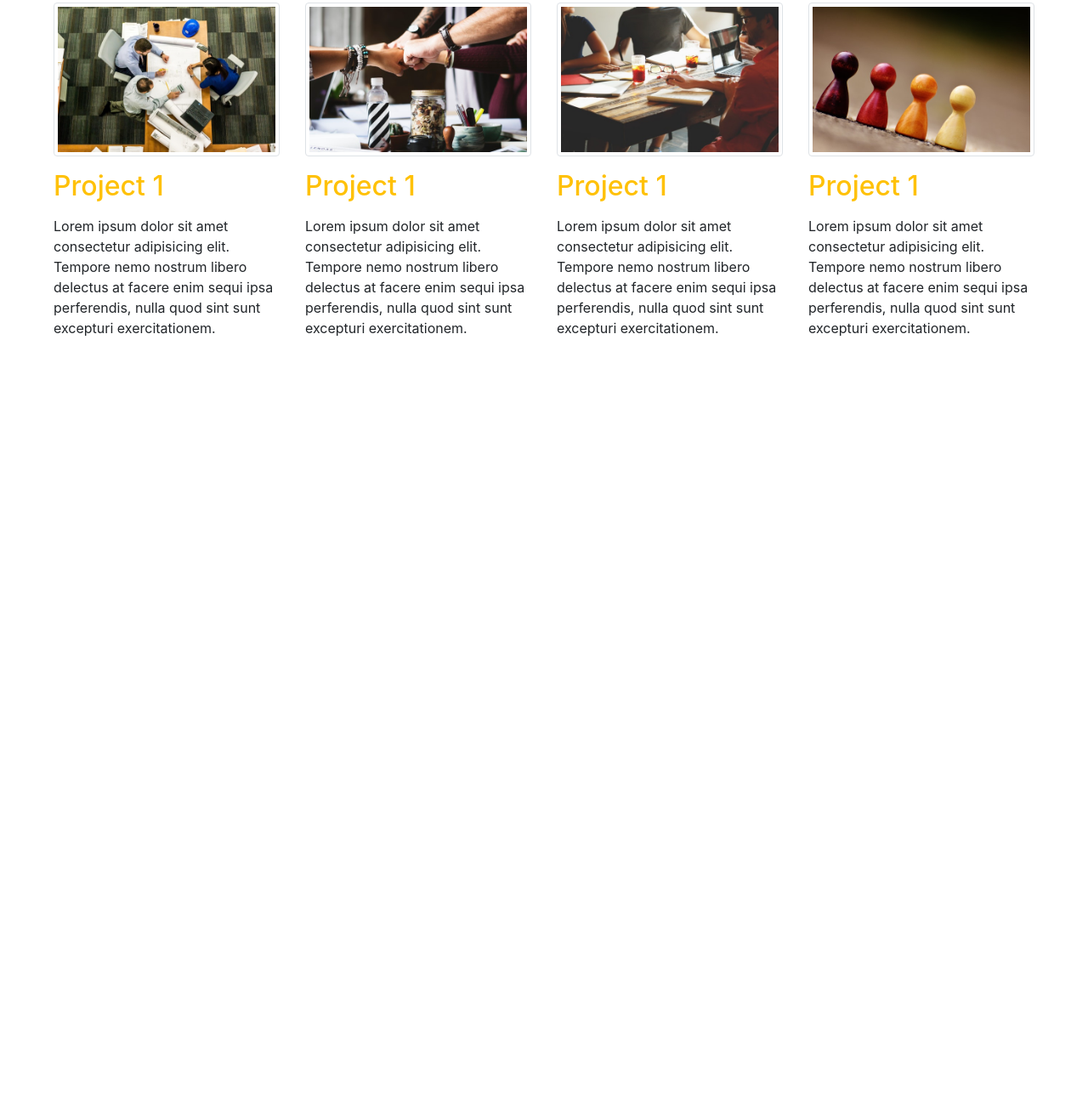
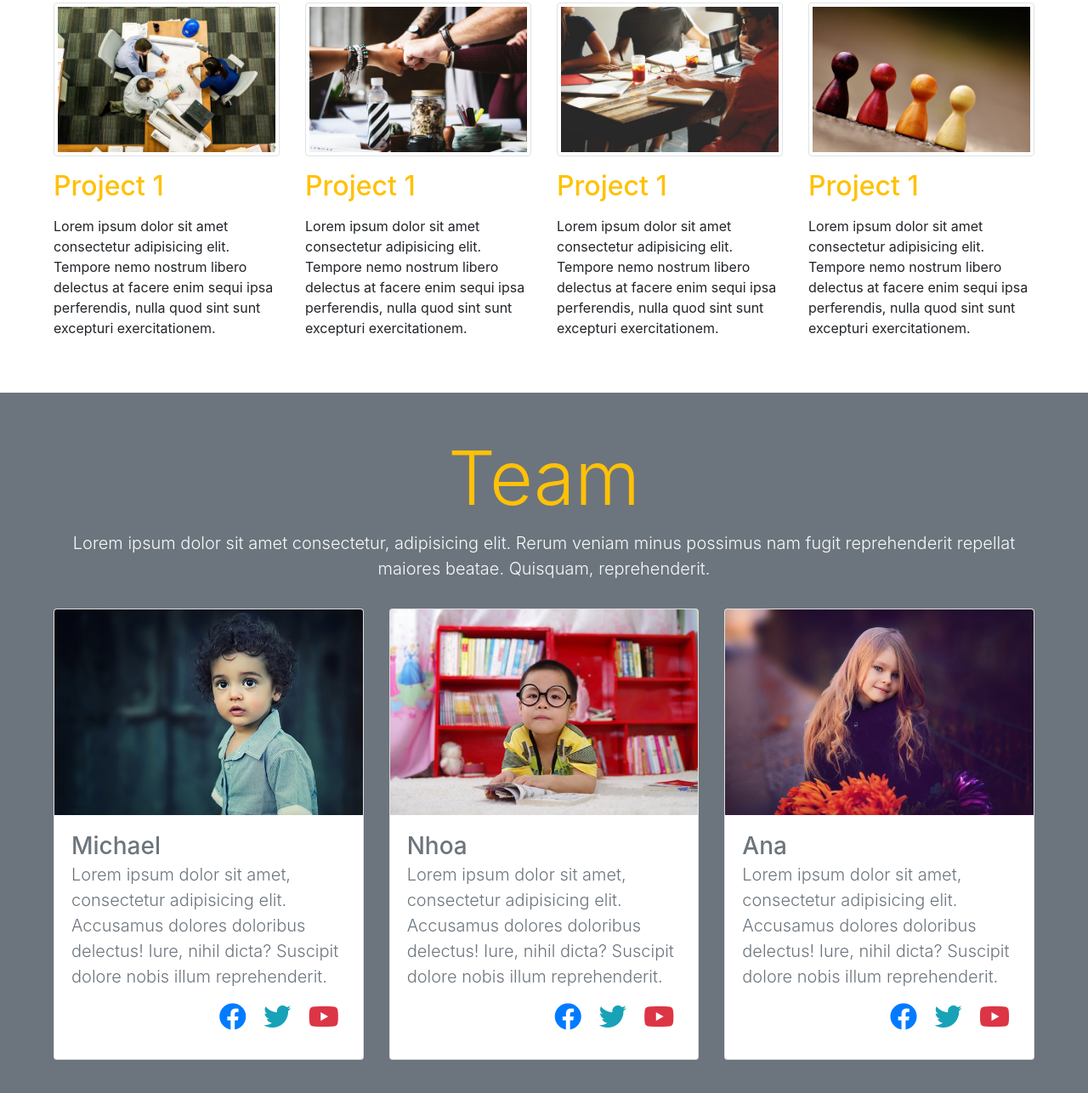
Before and after one commit to mlgjsk/Bootstrap-Practice, a plain HTML site: page index.html in a window 1280 px wide. Shown: the part 1742-3028 px from the top of the page at 85% size. Before the commit the page ends 2204 px from the top, so only its background shows below. Drawn offline with nearby package versions, Linux system fonts and the light colour scheme.

Commit message:
Team Section

```diff
--- a/index.html
+++ b/index.html
@@ -134,7 +134,6 @@
 
     <!--Projects-->
 
-    <!--End of Projects-->
     <section class="p-5">
         <div class="container-fluid">
             <div class="row">
@@ -175,6 +174,90 @@
             </div>
         </div>
     </section>
+    <!--End of Projects-->
+
+    <!--Team-->
+    <section class="p-sm-5 p-2 bg-secondary">
+        <div class="container-fluid">
+            <div class="row">
+                <div class="col text-center mb-3">
+                    <h1 class="text-warning display-2">Team</h1>
+                    <p class="lead text-light">Lorem ipsum dolor sit amet consectetur, adipisicing elit. Rerum
+                        veniam minus possimus nam fugit
+                        reprehenderit repellat maiores beatae. Quisquam, reprehenderit.</p>
+                </div>
+            </div>
+            <div class="row">
+                <div class="col-lg-4 col-sm-10 mx-auto mb-4">
+                    <div class="card">
+                        <img class="card-img-top" src="/images/kid1.jpg" alt="member of team">
+                        <div class="card-body">
+                            <div class="card-title">
+                                <h3 class="text-muted">Michael</h3>
+                                <div class="card-subtitle">
+                                    <p class="lead text-secondary">Lorem ipsum dolor sit amet, consectetur
+                                        adipisicing elit. Accusamus dolores
+                                        doloribus delectus! Iure, nihil dicta? Suscipit dolore nobis illum
+                                        reprehenderit.</p>
+                                </div>
+                                <div class="text-right">
+                                    <a href="#"><i class="fab fa-facebook fa-2x mx-2 text-primary"></i></a>
+                                    <a href="#"><i class="fab fa-twitter fa-2x mx-2 text-info"></i></a>
+                                    <a href="#"><i class="fab fa-youtube fa-2x mx-2 text-danger"></i></a>
+                                </div>
+                            </div>
+                        </div>
+                    </div>
+
+                </div>
+                <div class="col-lg-4 col-sm-10 mx-auto mb-4">
+                    <div class="card">
+                        <img class="card-img-top" src="/images/kid2.jpg" alt="member of team">
+                        <div class="card-body">
+                            <div class="card-title">
+                                <h3 class="text-muted">Nhoa</h3>
+                                <div class="card-subtitle">
+                                    <p class="lead text-secondary">Lorem ipsum dolor sit amet, consectetur
+                                        adipisicing elit. Accusamus dolores
+                                        doloribus delectus! Iure, nihil dicta? Suscipit dolore nobis illum
+                                        reprehenderit.</p>
+                                </div>
+                                <div class="text-right">
+                                    <a href="#"><i class="fab fa-facebook fa-2x mx-2 text-primary"></i></a>
+                                    <a href="#"><i class="fab fa-twitter fa-2x mx-2 text-info"></i></a>
+                                    <a href="#"><i class="fab fa-youtube fa-2x mx-2 text-danger"></i></a>
+                                </div>
+                            </div>
+                        </div>
+                    </div>
+                </div>
+                <div class="col-lg-4 col-sm-10 mx-auto mb-4">
+                    <div class="card">
+                        <img class="card-img-top" src="/images/kid3.jpg" alt="member of team">
+                        <div class="card-body">
+                            <div class="card-title">
+                                <h3 class="text-muted">Ana</h3>
+                                <div class="card-subtitle">
+                                    <p class="lead text-secondary">Lorem ipsum dolor sit amet, consectetur
+                                        adipisicing elit. Accusamus dolores
+                                        doloribus delectus! Iure, nihil dicta? Suscipit dolore nobis illum
+                                        reprehenderit.</p>
+                                </div>
+                                <div class="text-right">
+                                    <a href="#"><i class="fab fa-facebook fa-2x mx-2 text-primary"></i></a>
+                                    <a href="#"><i class="fab fa-twitter fa-2x mx-2 text-info"></i></a>
+                                    <a href="#"><i class="fab fa-youtube fa-2x mx-2 text-danger"></i></a>
+                                </div>
+                            </div>
+                        </div>
+                    </div>
+                </div>
+            </div>
+
+        </div>
+    </section>
+    <!-- End of Team-->
+
 
     <!--Bootstrap-->
     <!-- Optional JavaScript -->
```
